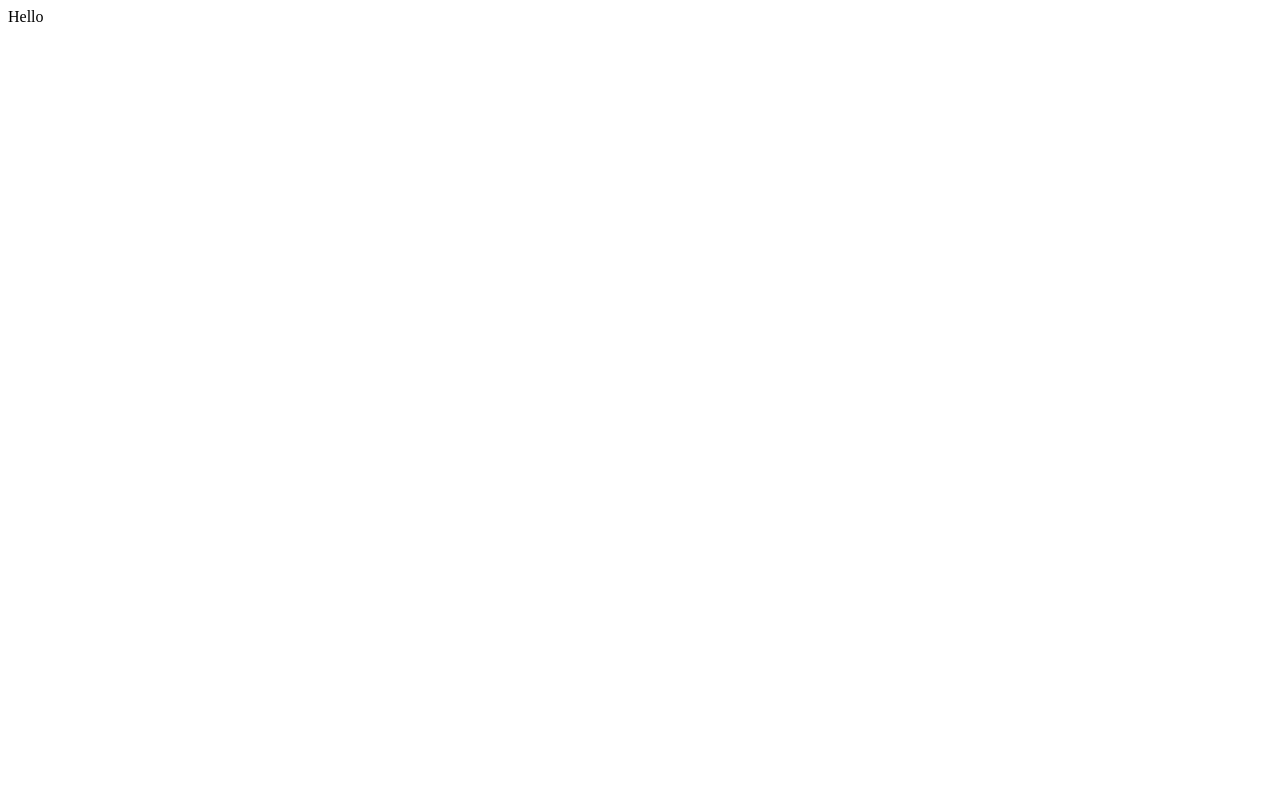
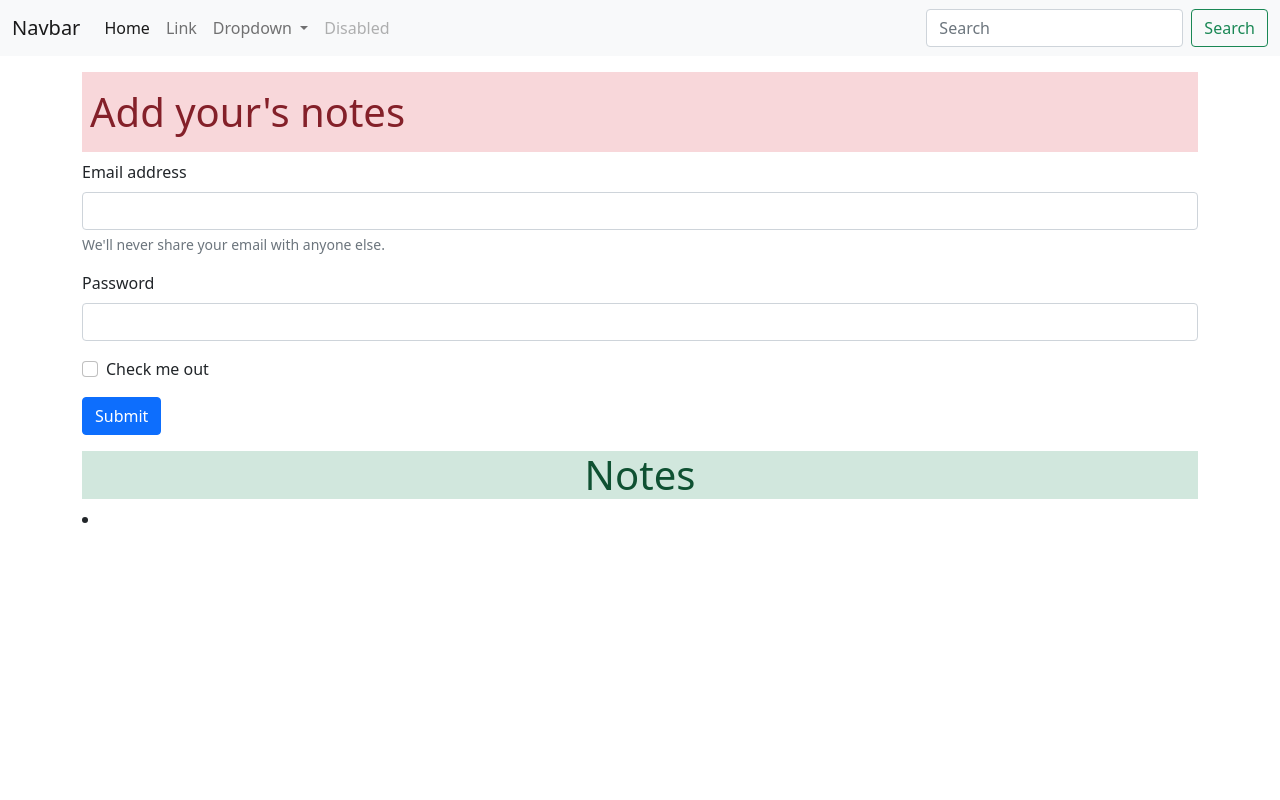
Before and after one commit to SUVENDUC789/FastAPI, a FastAPI app: page / in a window 1280 px wide. Before the commit the page is almost empty. Run offline with FastAPI, Linux system fonts and the light colour scheme; a database or web service that is not in the repository returns one stand-in record (values such as "Sample title").

Commit message:
Besic Html Part ready

```diff
--- a/main.py
+++ b/main.py
@@ -4,9 +4,6 @@
 from fastapi.templating import Jinja2Templates
 from Mypacakage import db
 
-# client = p.MongoClient("mongodb+srv://suvenduc789:suvenduc789@cluster0.5hfi8pd.mongodb.net/?retryWrites=true&w=majority")
-# db = client['Notes']
-# collection = db['mynotes']
 
 app = FastAPI()
 
@@ -14,10 +11,17 @@
 templates = Jinja2Templates(directory="templates")
 
 # Home Page
+
+
 @app.get("/", response_class=HTMLResponse)
 async def read_item(request: Request):
 
     data = db.DB.collection.find({})
+    notesData = []
     for i in data:
-        print(i["msg"])
-    return templates.TemplateResponse("index.html", {"request": request})
+        notesData.append({
+            "id": i["_id"],
+            "msg": i["msg"],
+        })
+
+    return templates.TemplateResponse("index.html", {"request": request, "notesData": notesData})
--- a/templates/index.html
+++ b/templates/index.html
@@ -1 +1,94 @@
-Hello
+<!doctype html>
+<html lang="en">
+
+<head>
+
+    <meta charset="utf-8">
+    <meta name="viewport" content="width=device-width, initial-scale=1">
+
+    <link href="https://cdn.jsdelivr.net/npm/bootstrap@5.0.2/dist/css/bootstrap.min.css" rel="stylesheet"
+        integrity="sha384-EVSTQN3/azprG1Anm3QDgpJLIm9Nao0Yz1ztcQTwFspd3yD65VohhpuuCOmLASjC" crossorigin="anonymous">
+
+    <title>Add your notes - FastAPI</title>
+</head>
+
+<body>
+
+    <nav class="navbar navbar-expand-lg navbar-light bg-light">
+        <div class="container-fluid">
+            <a class="navbar-brand" href="#">Navbar</a>
+            <button class="navbar-toggler" type="button" data-bs-toggle="collapse"
+                data-bs-target="#navbarSupportedContent" aria-controls="navbarSupportedContent" aria-expanded="false"
+                aria-label="Toggle navigation">
+                <span class="navbar-toggler-icon"></span>
+            </button>
+            <div class="collapse navbar-collapse" id="navbarSupportedContent">
+                <ul class="navbar-nav me-auto mb-2 mb-lg-0">
+                    <li class="nav-item">
+                        <a class="nav-link active" aria-current="page" href="#">Home</a>
+                    </li>
+                    <li class="nav-item">
+                        <a class="nav-link" href="#">Link</a>
+                    </li>
+                    <li class="nav-item dropdown">
+                        <a class="nav-link dropdown-toggle" href="#" id="navbarDropdown" role="button"
+                            data-bs-toggle="dropdown" aria-expanded="false">
+                            Dropdown
+                        </a>
+                        <ul class="dropdown-menu" aria-labelledby="navbarDropdown">
+                            <li><a class="dropdown-item" href="#">Action</a></li>
+                            <li><a class="dropdown-item" href="#">Another action</a></li>
+                            <li>
+                                <hr class="dropdown-divider">
+                            </li>
+                            <li><a class="dropdown-item" href="#">Something else here</a></li>
+                        </ul>
+                    </li>
+                    <li class="nav-item">
+                        <a class="nav-link disabled" href="#" tabindex="-1" aria-disabled="true">Disabled</a>
+                    </li>
+                </ul>
+                <form class="d-flex">
+                    <input class="form-control me-2" type="search" placeholder="Search" aria-label="Search">
+                    <button class="btn btn-outline-success" type="submit">Search</button>
+                </form>
+            </div>
+        </div>
+    </nav>
+
+
+    <div class="container my-3">
+        <h1 class="alert-danger py-3 px-2">Add your's notes</h1>
+        <form method="post" action="">
+            <div class="mb-3">
+                <label for="exampleInputEmail1" class="form-label">Email address</label>
+                <input type="email" class="form-control" id="exampleInputEmail1" aria-describedby="emailHelp">
+                <div id="emailHelp" class="form-text">We'll never share your email with anyone else.</div>
+            </div>
+            <div class="mb-3">
+                <label for="exampleInputPassword1" class="form-label">Password</label>
+                <input type="password" class="form-control" id="exampleInputPassword1">
+            </div>
+            <div class="mb-3 form-check">
+                <input type="checkbox" class="form-check-input" id="exampleCheck1">
+                <label class="form-check-label" for="exampleCheck1">Check me out</label>
+            </div>
+            <button type="submit" class="btn btn-primary">Submit</button>
+        </form>
+    </div>
+
+    <div class="container my-3">
+        <h1 class="alert-success text-center">Notes</h1>
+        {% for item in notesData %}
+        <li><a href="{{ item.href }}">{{ item.msg }}</a></li>
+        {% endfor %}
+
+    </div>
+
+
+    <script src="https://cdn.jsdelivr.net/npm/bootstrap@5.0.2/dist/js/bootstrap.bundle.min.js"
+        integrity="sha384-MrcW6ZMFYlzcLA8Nl+NtUVF0sA7MsXsP1UyJoMp4YLEuNSfAP+JcXn/tWtIaxVXM"
+        crossorigin="anonymous"></script>
+</body>
+
+</html>
```
